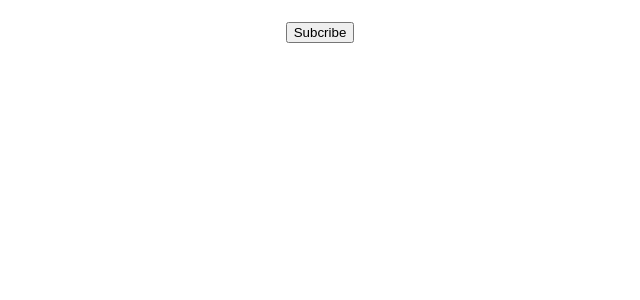
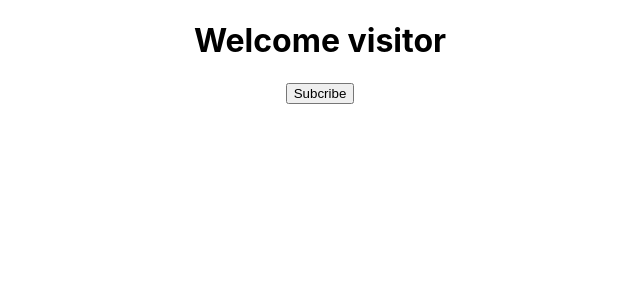
Before and after one commit to isurudilshan101/reactbasic, a React (Create React App) app in the folder react_basic/: page / in a window 1280 px wide. Shown: the top 300 px of the page, without its empty margins (320-960 px from the left). Built offline with nearby package versions, Linux system fonts and the light colour scheme.

Commit message:
comment 8

```diff
--- a/react_basic/src/component/Hello.js
+++ b/react_basic/src/component/Hello.js
@@ -3,7 +3,7 @@
 const Hello=()=>{
     // return(
     //     <div>
-    //         <h1>Hello isuru!</h1>
+    //         <h1>Hello Dilshan!</h1>
     //         </div>
     // );
 
--- a/react_basic/src/component/Message.js
+++ b/react_basic/src/component/Message.js
@@ -11,12 +11,19 @@
             }
         }
 
+        changeMessage(){
+            this.setState({
+                message:'Thank you for subscribing!!!'
+            })
+        }
+
+
         render()
             {
                 return(
                     <div>
-                        <h1>{this.state.massage}</h1>
-                        <button>Subcribe</button>
+                        <h1>{this.state.message}</h1>
+                        <button onClick={()=>this.changeMessage()}>Subcribe</button>
                     </div>
                 )
             }
```
